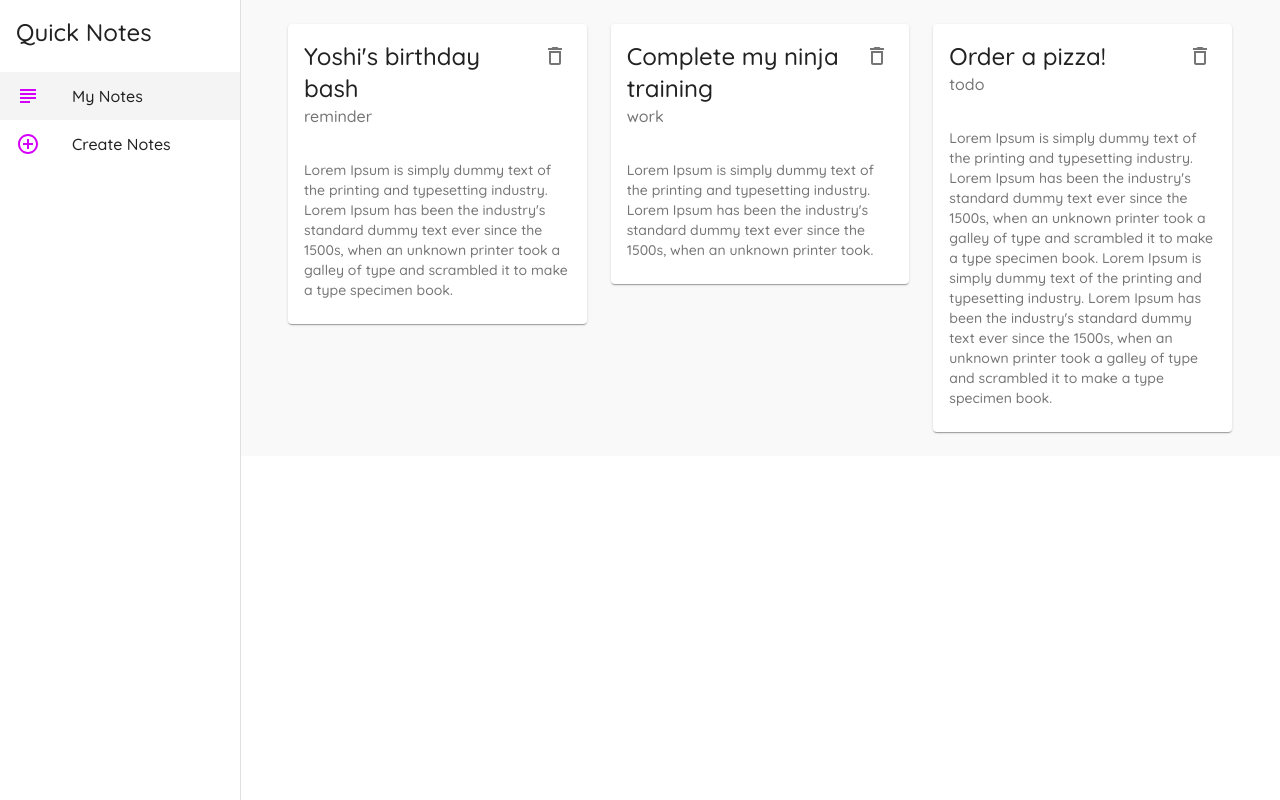
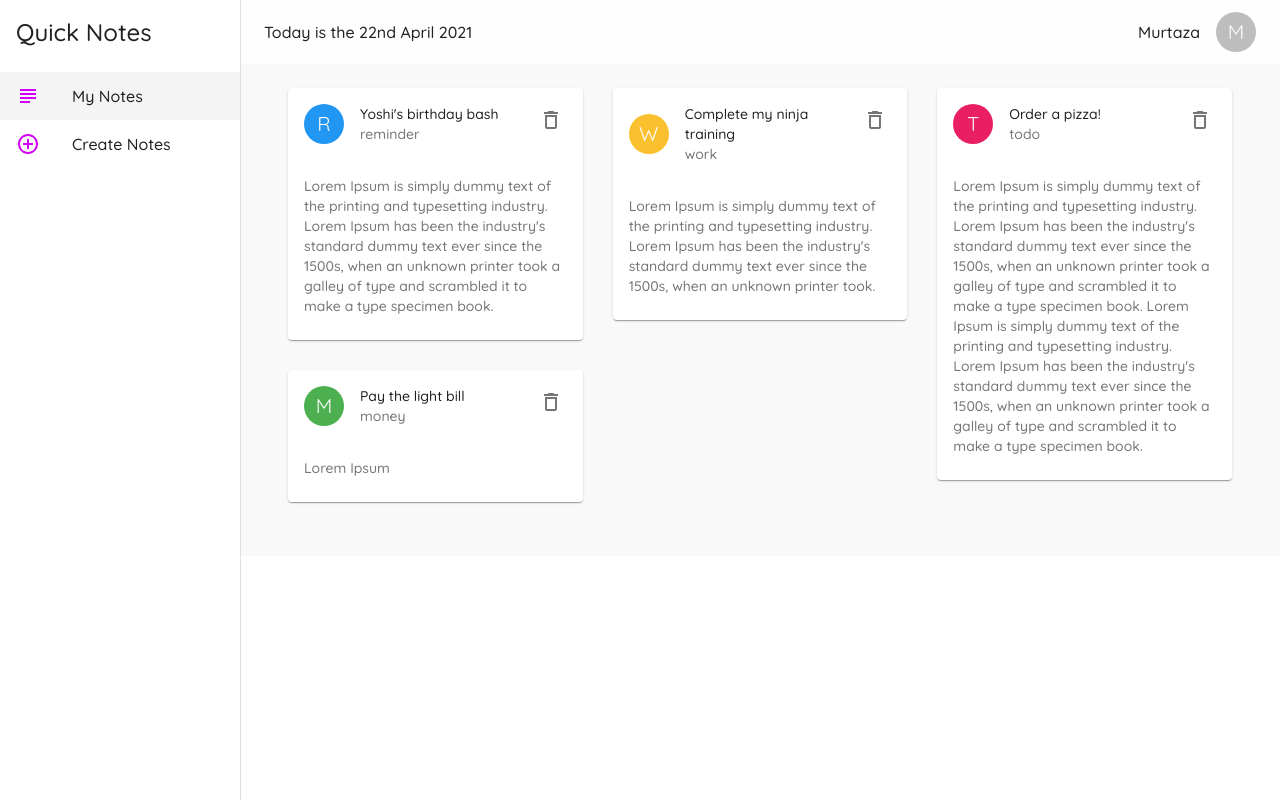
Before and after one commit to Murtaza-Vasi/Material_UI_Practice, a React (Create React App) app: page / in a window 1280 px wide. Built offline with nearby package versions, Linux system fonts and the light colour scheme; data requests are answered from the project's data file.

Commit message:
Completed Mini Project

```diff
--- a/data/db.json
+++ b/data/db.json
@@ -17,6 +17,12 @@
       "details": "Lorem Ipsum is simply dummy text of the printing and typesetting industry. Lorem Ipsum has been the industry's standard dummy text ever since the 1500s, when an unknown printer took a galley of type and scrambled it to make a type specimen book.\nLorem Ipsum is simply dummy text of the printing and typesetting industry. Lorem Ipsum has been the industry's standard dummy text ever since the 1500s, when an unknown printer took a galley of type and scrambled it to make a type specimen book.",
       "category": "todo",
       "id": 3
+    },
+    {
+      "title": "Pay the light bill",
+      "details": "Lorem Ipsum",
+      "category": "money",
+      "id": 4
     }
   ]
 }
--- a/package.json
+++ b/package.json
@@ -9,9 +9,11 @@
     "@testing-library/jest-dom": "^5.11.4",
     "@testing-library/react": "^11.1.0",
     "@testing-library/user-event": "^12.1.10",
+    "date-fns": "^2.21.1",
     "json-server": "^0.16.3",
     "react": "^17.0.2",
     "react-dom": "^17.0.2",
+    "react-masonry-css": "^1.0.16",
     "react-router-dom": "^5.2.0",
     "react-scripts": "4.0.3",
     "web-vitals": "^1.0.1"
--- a/src/components/Layout.js
+++ b/src/components/Layout.js
@@ -1,6 +1,5 @@
 import React from 'react';
 import { useHistory, useLocation } from 'react-router-dom';
-import { makeStyles } from '@material-ui/core';
 import {
   Drawer,
   Typography,
@@ -8,8 +7,13 @@ import {
   ListItem,
   ListItemIcon,
   ListItemText,
+  AppBar,
+  Toolbar,
+  makeStyles,
+  Avatar,
 } from '@material-ui/core';
 import { SubjectOutlined, AddCircleOutlineOutlined } from '@material-ui/icons';
+import { format } from 'date-fns';
 
 const drawerWidth = 240;
 const useStyles = makeStyles((theme) => {
@@ -33,6 +37,16 @@ const useStyles = makeStyles((theme) => {
     },
     title: {
       padding: theme.spacing(2),
+    },
+    appbar: {
+      width: `calc(100% - ${drawerWidth}px)`,
+    },
+    toolbar: theme.mixins.toolbar,
+    date: {
+      flexGrow: 1,
+    },
+    avatar: {
+      marginLeft: theme.spacing(2),
     },
   };
 });
@@ -58,7 +72,15 @@ const Layout = ({ children }) => {
   return (
     <div className={classes.root}>
       {/* App Bar */}
-      {/* Drawer */}
+      <AppBar className={classes.appbar} elevation={0}>
+        <Toolbar>
+          <Typography className={classes.date}>
+            Today is the {format(new Date(), 'do MMMM Y')}
+          </Typography>
+          <Typography>Murtaza</Typography>
+          <Avatar className={classes.avatar}>M</Avatar>
+        </Toolbar>
+      </AppBar>
       <Drawer
         variant='permanent'
         className={classes.drawer}
@@ -85,7 +107,10 @@ const Layout = ({ children }) => {
           ))}
         </List>
       </Drawer>
-      <div className={classes.page}>{children}</div>
+      <div className={classes.page}>
+        <div className={classes.toolbar}></div>
+        {children}
+      </div>
     </div>
   );
 };
--- a/src/components/NoteCard.js
+++ b/src/components/NoteCard.js
@@ -5,14 +5,40 @@ import {
   CardContent,
   IconButton,
   Typography,
+  Avatar,
+  makeStyles,
 } from '@material-ui/core';
 import { DeleteOutlined } from '@material-ui/icons';
+import { blue, green, pink, yellow } from '@material-ui/core/colors';
+
+const useStyles = makeStyles({
+  avatar: {
+    backgroundColor: (note) => {
+      if (note.category === 'work') {
+        return yellow[700];
+      }
+      if (note.category === 'money') {
+        return green[500];
+      }
+      if (note.category === 'todo') {
+        return pink[500];
+      }
+      return blue[500];
+    },
+  },
+});
 
 const NoteCard = ({ note, deleteHandler }) => {
+  const classes = useStyles(note);
   return (
     <div>
       <Card>
         <CardHeader
+          avatar={
+            <Avatar className={classes.avatar}>
+              {note.category[0].toUpperCase()}
+            </Avatar>
+          }
           action={
             <IconButton onClick={() => deleteHandler(note.id)}>
               <DeleteOutlined />
--- a/src/index.css
+++ b/src/index.css
@@ -13,3 +13,19 @@ code {
   font-family: source-code-pro, Menlo, Monaco, Consolas, 'Courier New',
     monospace;
 }
+
+.my-masonry-grid {
+  display: -webkit-box;
+  display: -ms-flexbox;
+  display: flex;
+  margin-left: -30px;
+  width: auto;
+}
+.my-masonry-grid_column {
+  padding-left: 30px;
+  background-clip: padding-box;
+}
+
+.my-masonry-grid_column > div {
+  margin-bottom: 30px;
+}
--- a/src/pages/Notes.js
+++ b/src/pages/Notes.js
@@ -1,7 +1,7 @@
 import React, { useState, useEffect } from 'react';
-import { Container, Grid } from '@material-ui/core';
+import { Container } from '@material-ui/core';
 import NoteCard from '../components/NoteCard';
-
+import Masonry from 'react-masonry-css';
 const Notes = () => {
   const [notes, setNotes] = useState([]);
 
@@ -9,7 +9,7 @@ const Notes = () => {
     fetch('http://localhost:5000/notes')
       .then((res) => res.json())
       .then((data) => setNotes(data));
-  });
+  }, []);
 
   const deleteHandler = async (id) => {
     await fetch(`http://localhost:5000/notes/${id}`, {
@@ -20,15 +20,25 @@ const Notes = () => {
     setNotes(newNotes);
   };
 
+  const breakpoints = {
+    default: 3,
+    1100: 2,
+    700: 1,
+  };
+
   return (
     <Container>
-      <Grid container spacing={3}>
+      <Masonry
+        breakpointCols={breakpoints}
+        className='my-masonry-grid'
+        columnClassName='my-masonry-grid_column'
+      >
         {notes.map((note) => (
-          <Grid item key={note.id} xs={12} md={6} lg={4}>
+          <div item key={note.id}>
             <NoteCard note={note} deleteHandler={deleteHandler} />
-          </Grid>
+          </div>
         ))}
-      </Grid>
+      </Masonry>
     </Container>
   );
 };
```
Also changed, not shown: public/M_avatar.jpg (added), 1 other file (tests, documents, lock files or other folders).
